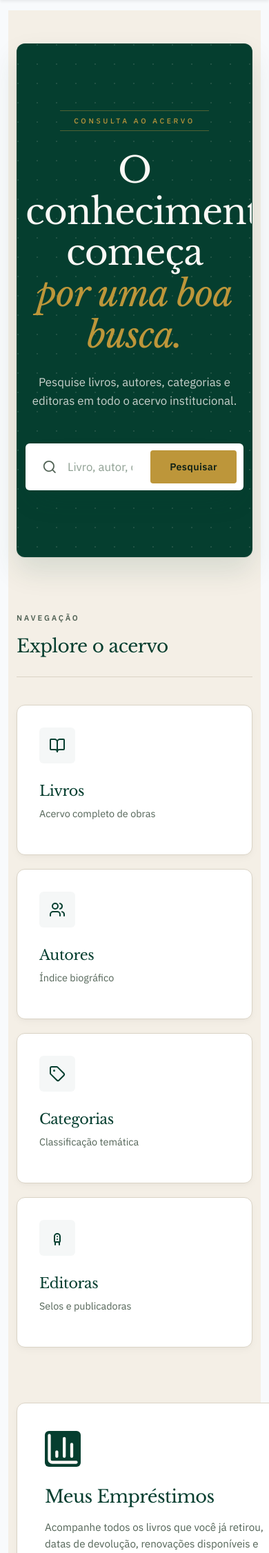
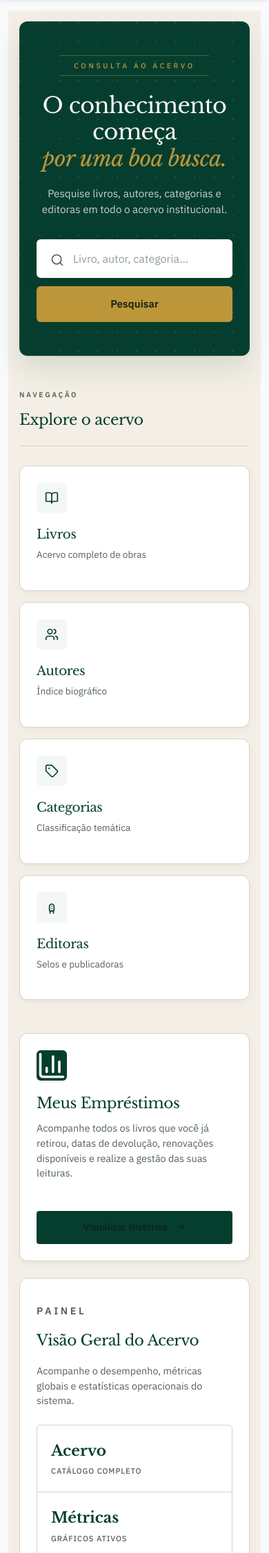
Before and after one commit to devCesar26-maker/Biblioteca, a Django app: page / in a window 390 px wide; the page is wider, and only the part inside the window is pictured. Shown: the part 55-2307 px from the top of that part at 69% size. Run offline with Django 5.2, Linux system fonts and the light colour scheme; parts of the project's set-up code (start-up, migrations or seed data) failed here and were passed over; some libraries are stand-ins or nearby versions.

Commit message:
style: deixa a página inicial responsiva para dispositivos móveis

```diff
--- a/ACERVO/templates/ACERVO/index.html
+++ b/ACERVO/templates/ACERVO/index.html
@@ -8,29 +8,26 @@
 
 <style>
   :root {
-    --radius: 12px; /* Cantos levemente mais orgânicos e suaves */
-    --background: #f4efe6; /* Um tom de marfim sutilmente mais quente */
-    --foreground: #112216; /* Nanquim profundo para maior contraste de leitura */
+    --radius: 12px;
+    --background: #f4efe6;
+    --foreground: #112216;
     --card: #ffffff;
-    --primary: #053e2f; /* Verde floresta ligeiramente mais denso e aristocrático */
+    --primary: #053e2f;
     --primary-foreground: #faf8f5;
-    --secondary: #eae3d5; /* Cor de transição mais suave */
+    --secondary: #eae3d5;
     --muted-foreground: #526356;
-    --accent: #bd963a; /* Ouro velho com mais presença visual */
+    --accent: #bd963a;
     --accent-foreground: #112216;
-    --border: #dad3c5; /* Linhas de grade mais finas e integradas ao papel */
+    --border: #dad3c5;
 
-    /* Upgrade: Sombras físicas em camadas (sofisticação invisível) */
     --shadow-sm: 0 2px 4px rgba(17, 34, 22, 0.02), 0 4px 12px rgba(17, 34, 22, 0.03);
     --shadow-md: 0 8px 16px rgba(17, 34, 22, 0.04), 0 16px 32px rgba(17, 34, 22, 0.04);
     --shadow-hero: 0 20px 40px rgba(5, 62, 47, 0.12), 0 1px 3px rgba(0, 0, 0, 0.05);
 
-    /* Upgrade: Curva de transição elástica (sensação magnética ao tocar) */
     --easing: cubic-bezier(0.25, 1, 0.33, 1);
     --transition: all 0.4s var(--easing);
   }
 
-  /* Wrapper Principal com efeito sutil de textura de grão de papel */
   .dashboard-container-fluid {
     background-color: var(--background);
     position: relative;
@@ -41,7 +38,6 @@
     padding-bottom: 5rem;
   }
 
-  /* Micro-textura analógica simulando papel de algodão */
   .dashboard-container-fluid::before {
     content: "";
     position: absolute;
@@ -67,20 +63,25 @@
     color: inherit;
   }
 
-  /* ========== Hero Otimizado (Contraste e Foco) ========== */
+  /* ========== Hero Responsivo ========== */
   .hero {
     position: relative;
     overflow: hidden;
     background-color: var(--primary);
     color: var(--primary-foreground);
     border: 1px solid rgba(255,255,255,0.03);
-    padding-top: 6rem;
-    padding-bottom: 6rem;
+    padding: 3rem 1.5rem; /* Menor em telas pequenas */
     border-radius: var(--radius);
     box-shadow: var(--shadow-hero);
   }
 
-  /* Marca d'água sutil no fundo do Hero que remete a uma prensa antiga */
+  @media (min-width: 768px) {
+    .hero {
+      padding-top: 6rem;
+      padding-bottom: 6rem;
+    }
+  }
+
   .hero::before {
     content: "";
     position: absolute;
@@ -110,11 +111,19 @@
     font-weight: 500;
   }
 
+  /* Tamanho de fonte fluido para o título */
   .hero h2 {
-    margin-top: 1.75rem;
+    margin-top: 1.5rem;
+    font-size: 2rem;
+    line-height: 1.2;
+    font-weight: 400;
+  }
+
+  @media (min-width: 768px) {
+    .hero h2 {
       font-size: 3.25rem;
       line-height: 1.15;
-    font-weight: 400;
+    }
   }
 
   .hero h2 em {
@@ -124,128 +133,164 @@
   }
 
   .hero p {
-    margin-top: 1.5rem;
+    margin-top: 1.25rem;
     max-width: 520px;
     margin-left: auto;
     margin-right: auto;
-    font-size: 1.05rem;
-    line-height: 1.6;
+    font-size: 0.95rem;
+    line-height: 1.5;
     color: rgba(250, 248, 245, 0.8);
   }
 
-  /* ========== Barra de Busca (Sensível ao Toque) ========== */
+  @media (min-width: 768px) {
+    .hero p {
+      font-size: 1.05rem;
+      margin-top: 1.5rem;
+    }
+  }
+
+  /* ========== Barra de Busca Otimizada para Mobile ========== */
   .search-box {
     position: relative;
-    margin-top: 3rem;
+    margin-top: 2rem;
     max-width: 600px;
     margin-left: auto;
     margin-right: auto;
     transition: var(--transition);
   }
 
+  @media (min-width: 768px) {
+    .search-box {
+      margin-top: 3rem;
+    }
+  }
+
+  .search-box form {
+    display: flex;
+    flex-direction: column;
+    gap: 0.75rem;
+  }
+
+  @media (min-width: 576px) {
+    .search-box form {
+      flex-direction: row;
+      gap: 0;
+      position: relative;
+    }
+  }
+
   .search-box svg {
     position: absolute;
-    left: 1.5rem;
-    top: 50%;
-    transform: translateY(-50%);
-    width: 1.35rem;
-    height: 1.35rem;
+    left: 1.25rem;
+    top: 1.3rem; /* Focado para o mobile */
+    width: 1.25rem;
+    height: 1.25rem;
     color: var(--muted-foreground);
     pointer-events: none;
     transition: var(--transition);
+    z-index: 2;
+  }
+
+  @media (min-width: 576px) {
+    .search-box svg {
+      top: 50%;
+      transform: translateY(-50%);
+    }
   }
 
   .search-input {
     width: 100%;
+    height: 3.5rem;
+    padding-left: 3.25rem;
+    padding-right: 1.25rem;
+    font-size: 1rem;
+    color: var(--foreground);
+    background-color: var(--card);
+    border: 1px solid transparent;
+    border-radius: 6px;
+    box-shadow: 0 10px 25px -5px rgba(5, 62, 47, 0.15);
+    outline: none;
+    transition: var(--transition);
+  }
+
+  @media (min-width: 576px) {
+    .search-input {
       height: 4.25rem;
       padding-left: 3.75rem;
       padding-right: 9rem;
-    font-size: 1.05rem;
-    color: var(--foreground);
-    background-color: var(--card);
-    border: 1px solid transparent;
-    border-radius: 6px; /* Bordas levemente mais retas dão ar institucional chique */
       box-shadow: 0 20px 40px -15px rgba(5, 62, 47, 0.25);
-    outline: none;
-    transition: var(--transition);
+    }
   }
 
   .search-input::placeholder {
     color: #8fa093;
   }
 
-  /* Iluminação ao focar na busca */
+  .search-box:focus-within .search-input {
+    border-color: var(--accent);
+  }
+
+  @media (min-width: 576px) {
     .search-box:focus-within .search-input {
       box-shadow: 0 25px 50px -12px rgba(5, 62, 47, 0.35);
-    border-color: var(--accent);
       transform: scale(1.01);
     }
-
-  .search-box:focus-within svg {
-    color: var(--primary);
   }
 
+  .search-btn {
+    width: 100%;
+    height: 3.25rem;
+    background-color: var(--accent);
+    color: var(--accent-foreground);
+    border: none;
+    border-radius: 6px;
+    font-family: "IBM Plex Sans", system-ui, sans-serif;
+    font-size: 0.95rem;
+    font-weight: 600;
+    cursor: pointer;
+    transition: var(--transition);
+  }
+
+  @media (min-width: 576px) {
     .search-btn {
       position: absolute;
       right: 0.625rem;
       top: 50%;
       transform: translateY(-50%);
+      width: auto;
       height: 3rem;
       padding: 0 1.75rem;
-    background-color: var(--accent);
-    color: var(--accent-foreground);
-    border: none;
       border-radius: 4px;
-    font-family: "IBM Plex Sans", system-ui, sans-serif;
       font-size: 0.9rem;
-    font-weight: 600;
-    letter-spacing: 0.02em;
-    cursor: pointer;
-    transition: var(--transition);
+    }
   }
 
   .search-btn:hover {
     background-color: #a8832e;
-    box-shadow: 0 4px 12px rgba(189, 150, 58, 0.2);
-  }
-
-  .suggestions {
-    margin-top: 1.25rem;
-    display: flex;
-    flex-wrap: wrap;
-    align-items: center;
-    justify-content: center;
-    gap: 0 1.75rem;
-    font-size: 0.8rem;
-    color: rgba(250, 248, 245, 0.65);
-  }
-
-  .suggestions a {
-    transition: var(--transition);
-    border-bottom: 1px dotted rgba(250, 248, 245, 0.3);
-  }
-
-  .suggestions a:hover {
-    color: var(--accent);
-    border-bottom-color: var(--accent);
   }
 
   /* ========== Seções Dinâmicas ========== */
   .main-content {
+    padding-top: 3rem;
+  }
+
+  @media (min-width: 768px) {
+    .main-content {
       padding-top: 5rem;
+    }
   }
 
   .section-header {
-    margin-bottom: 2.5rem;
+    margin-bottom: 1.75rem;
     display: flex;
     align-items: flex-end;
     justify-content: space-between;
     border-bottom: 1px solid var(--border);
-    padding-bottom: 1.25rem;
+    padding-bottom: 1rem;
   }
 
   .section-label {
-    font-size: 0.7rem;
+    font-size: 0.65rem;
     text-transform: uppercase;
     letter-spacing: 0.25em;
     color: var(--muted-foreground);
@@ -253,25 +298,29 @@
   }
 
   .section-title {
-    margin-top: 0.35rem;
-    font-family: "Libre Baskerville", Georgia, serif;
-    font-size: 1.65rem;
+    margin-top: 0.25rem;
+    font-size: 1.35rem;
     color: var(--primary);
   }
 
-  /* ========== Grid do Diretório (Com Efeito de Elevação Tátil) ========== */
+  @media (min-width: 768px) {
+    .section-title {
+      font-size: 1.65rem;
+    }
+  }
+
+  /* ========== Grid Flexível (1 col mobile, 2 col tablet, 4 col desktop) ========== */
   .category-grid {
     display: grid;
     grid-template-columns: repeat(1, 1fr);
-    gap: 1.25rem; /* Separamos os cards em vez de colá-los, dando respiro visual */
-    background: transparent;
+    gap: 1rem;
   }
 
-  @media (min-width: 640px) {
+  @media (min-width: 576px) {
     .category-grid { grid-template-columns: repeat(2, 1fr); }
   }
 
-  @media (min-width: 1024px) {
+  @media (min-width: 992px) {
     .category-grid { grid-template-columns: repeat(4, 1fr); }
   }
 
@@ -279,30 +328,33 @@
     display: flex;
     flex-direction: column;
     justify-content: space-between;
-    padding: 2rem;
+    padding: 1.5rem;
     background-color: var(--card);
     border: 1px solid var(--border);
     border-radius: var(--radius);
-    cursor: pointer;
     box-shadow: var(--shadow-sm);
     transition: var(--transition);
     height: 100%;
   }
 
+  @media (min-width: 768px) {
+    .category-card {
+      padding: 2rem;
+    }
+  }
+
   .category-card:hover {
-    background-color: var(--card);
     border-color: var(--accent);
-    transform: translateY(-5px);
+    transform: translateY(-3px);
     box-shadow: var(--shadow-md);
   }
 
   .category-icon {
-    width: 3.25rem;
-    height: 3.25rem;
+    width: 2.75rem;
+    height: 2.75rem;
     display: flex;
     align-items: center;
     justify-content: center;
-    background-color: #f0edf5;
     background-color: rgba(5, 62, 47, 0.04);
     color: var(--primary);
     border-radius: 6px;
@@ -315,63 +367,54 @@
   }
 
   .category-icon svg {
-    width: 1.5rem;
-    height: 1.5rem;
+    width: 1.25rem;
+    height: 1.25rem;
   }
 
   .category-card h4 {
-    margin-top: 1.75rem;
-    font-size: 1.3rem;
+    margin-top: 1.25rem;
+    font-size: 1.15rem;
     color: var(--primary);
   }
 
   .category-card p {
-    margin-top: 0.5rem;
-    font-size: 0.9rem;
+    margin-top: 0.35rem;
+    font-size: 0.85rem;
     color: var(--muted-foreground);
   }
 
-  .category-link {
-    margin-top: 2.25rem;
-    display: flex;
-    align-items: center;
-    gap: 0.5rem;
-    font-size: 0.75rem;
-    font-weight: 600;
-    text-transform: uppercase;
-    letter-spacing: 0.08em;
-    color: var(--accent);
-    transform: translateX(-5px);
-    opacity: 0;
-    transition: var(--transition);
+  /* ========== Blocos de Informação de Gestão ========== */
+  .info-grid {
+    margin-top: 3rem;
+    display: grid;
+    gap: 1.5rem;
+    grid-template-columns: 1fr;
   }
 
-  .category-card:hover .category-link {
-    opacity: 1;
-    transform: translateX(0);
-  }
-
-  /* ========== Painel de Gestão e Blocos de Informação ========== */
+  @media (min-width: 992px) {
     .info-grid {
       margin-top: 5rem;
-    display: grid;
+      grid-template-columns: 1fr 1fr;
       gap: 2rem;
     }
-
-  @media (min-width: 1024px) {
-    .info-grid { grid-template-columns: 1fr 1fr; }
   }
 
   .info-card {
     background-color: var(--card);
     border: 1px solid var(--border);
     border-radius: var(--radius);
-    padding: 2.5rem;
+    padding: 1.5rem;
     box-shadow: var(--shadow-sm);
     display: flex;
     flex-direction: column;
     justify-content: space-between;
     transition: var(--transition);
+  }
+
+  @media (min-width: 768px) {
+    .info-card {
+      padding: 2.5rem;
+    }
   }
 
   .info-card:hover {
@@ -380,8 +423,8 @@
   }
 
   .info-card-icon {
-    width: 3.25rem;
-    height: 3.25rem;
+    width: 2.75rem;
+    height: 2.75rem;
     display: flex;
     align-items: center;
     justify-content: center;
@@ -391,26 +434,33 @@
   }
 
   .info-card h3 {
-    margin-top: 1.75rem;
-    font-size: 1.6rem;
+    margin-top: 1.25rem;
+    font-size: 1.35rem;
     color: var(--primary);
   }
 
-  .info-card p {
-    margin-top: 1rem;
-    font-size: 0.95rem;
-    color: var(--muted-foreground);
-    line-height: 1.6;
+  @media (min-width: 768px) {
+    .info-card h3 {
+      margin-top: 1.75rem;
+      font-size: 1.6rem;
+    }
   }
 
-  /* Botão Clássico / Estilo Encadernação Manual */
+  .info-card p {
+    margin-top: 0.75rem;
+    font-size: 0.9rem;
+    color: var(--muted-foreground);
+    line-height: 1.5;
+  }
+
+  /* Botões adaptados para cliques em telas menores */
   .info-btn {
-    margin-top: 2.5rem;
+    margin-top: 1.75rem;
     display: inline-flex;
     align-items: center;
-    align-self: flex-start;
+    justify-content: center;
     gap: 0.75rem;
-    padding: 0.85rem 1.75rem;
+    padding: 0.75rem 1.5rem;
     background-color: var(--primary);
     color: var(--primary-foreground);
     border: 1px solid transparent;
@@ -418,9 +468,17 @@
     font-family: "IBM Plex Sans", system-ui, sans-serif;
     font-size: 0.85rem;
     font-weight: 600;
-    letter-spacing: 0.03em;
     cursor: pointer;
     transition: var(--transition);
+    width: 100%; /* Ocupa tudo no mobile */
+  }
+
+  @media (min-width: 576px) {
+    .info-btn {
+      width: auto; /* Volta ao normal se couber */
+      margin-top: 2.5rem;
+      padding: 0.85rem 1.75rem;
+    }
   }
 
   .info-btn:hover {
@@ -432,25 +490,25 @@
   .info-btn svg {
     width: 0.9rem;
     height: 0.9rem;
-    transition: var(--transition);
   }
 
-  .info-btn:hover {
-    padding-left: 2rem;
-    padding-right: 1.5rem;
+  /* Painel de Estatísticas Otimizado */
+  .stats-header {
+    display: flex;
+    justify-content: space-between;
+    align-items: flex-start;
   }
 
-  /* Painel de Métricas / Gráfica Limpa */
   .stats-header svg {
-    width: 1.75rem;
-    height: 1.75rem;
+    width: 1.5rem;
+    height: 1.5rem;
     color: var(--accent);
   }
 
   .stats-grid {
-    margin-top: 2rem;
+    margin-top: 1.5rem;
     display: grid;
-    grid-template-columns: repeat(2, 1fr);
+    grid-template-columns: 1fr; /* 1 coluna no mobile para não amassar */
     gap: 1px;
     overflow: hidden;
     border: 1px solid var(--border);
@@ -458,26 +516,34 @@
     background-color: var(--border);
   }
 
+  @media (min-width: 400px) {
+    .stats-grid {
+      grid-template-columns: repeat(2, 1fr); /* 2 colunas apenas se tiver largura aceitável */
+    }
+  }
+
   .stat-item {
     background-color: var(--card);
-    padding: 1.5rem;
+    padding: 1.25rem;
     transition: var(--transition);
-  }
-
-  .stat-item:hover {
-    background-color: var(--background);
   }
 
   .stat-value {
     font-family: "Libre Baskerville", Georgia, serif;
-    font-size: 1.75rem;
+    font-size: 1.35rem;
     color: var(--primary);
     font-weight: 700;
   }
 
+  @media (min-width: 768px) {
+    .stat-value {
+      font-size: 1.75rem;
+    }
+  }
+
   .stat-label {
-    margin-top: 0.35rem;
-    font-size: 0.75rem;
+    margin-top: 0.25rem;
+    font-size: 0.7rem;
     text-transform: uppercase;
     letter-spacing: 0.08em;
     color: var(--muted-foreground);
@@ -486,10 +552,10 @@
 </style>
 
 <div class="dashboard-container-fluid">
-  <div class="container pt-5">
+  <div class="container pt-3 pt-md-5 px-3 px-sm-0">
 
     <section class="hero">
-      <div class="container">
+      <div class="container-fluid p-0">
         <div class="hero-inner">
           <span class="hero-label">Consulta ao Acervo</span>
           <h2>O conhecimento começa <br><em>por uma boa busca.</em></h2>
@@ -498,12 +564,10 @@
           <div class="search-box">
             <form method="get" action="{% url 'search' %}">
               <svg xmlns="http://www.w3.org/2000/svg" viewBox="0 0 24 24" fill="none" stroke="currentColor" stroke-width="2" stroke-linecap="round" stroke-linejoin="round"><circle cx="11" cy="11" r="8"/><path d="m21 21-4.3-4.3"/></svg>
-              <input type="search" name="q" class="search-input" placeholder="Livro, autor, categoria ou palavra-chave...">
+              <input type="search" name="q" class="search-input" placeholder="Livro, autor, categoria...">
               <button type="submit" class="search-btn">Pesquisar</button>
             </form>
           </div>
-
-
         </div>
       </div>
     </section>
@@ -584,9 +648,8 @@
                 <p class="section-label">Painel</p>
                 <h3>Visão Geral do Acervo</h3>
               </div>
-              <svg xmlns="http://www.w3.org/2000/svg" viewBox="0 0 24 24" fill="none" stroke="currentColor" stroke-width="2" stroke-linecap="round" stroke-linejoin="round"><path d="M3 3v16a2 2 0 0 0 2 2h16"/><path d="M18 17V9"/><path d="M13 17V5"/><path d="M8 17v-3"/></svg>
             </div>
-            <p style="font-size: 0.95rem;" class="text-muted mb-2">Acompanhe o desempenho, métricas globais e estatísticas operacionais do sistema.</p>
+            <p class="text-muted mb-2">Acompanhe o desempenho, métricas globais e estatísticas operacionais do sistema.</p>
 
             <div class="stats-grid">
               <div class="stat-item">
```
Lines whose indentation alone changed are shown as unchanged.
